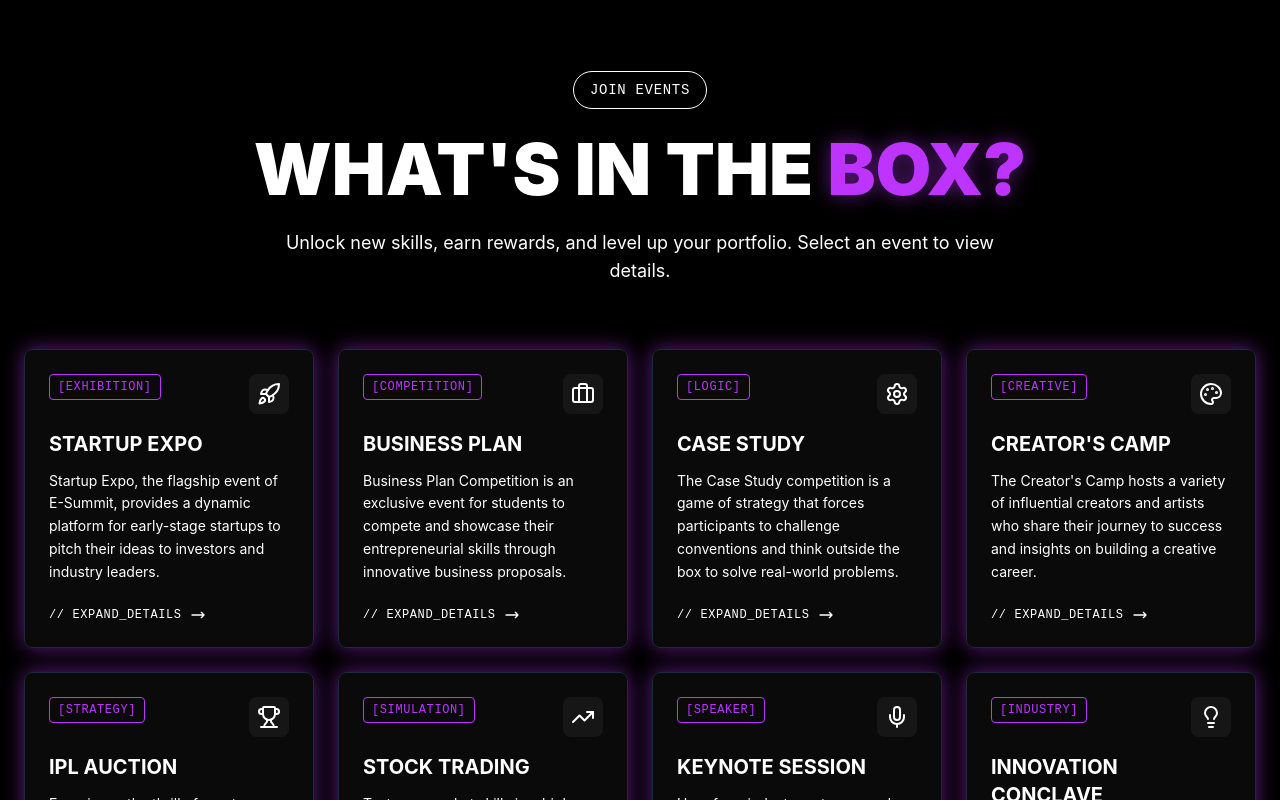
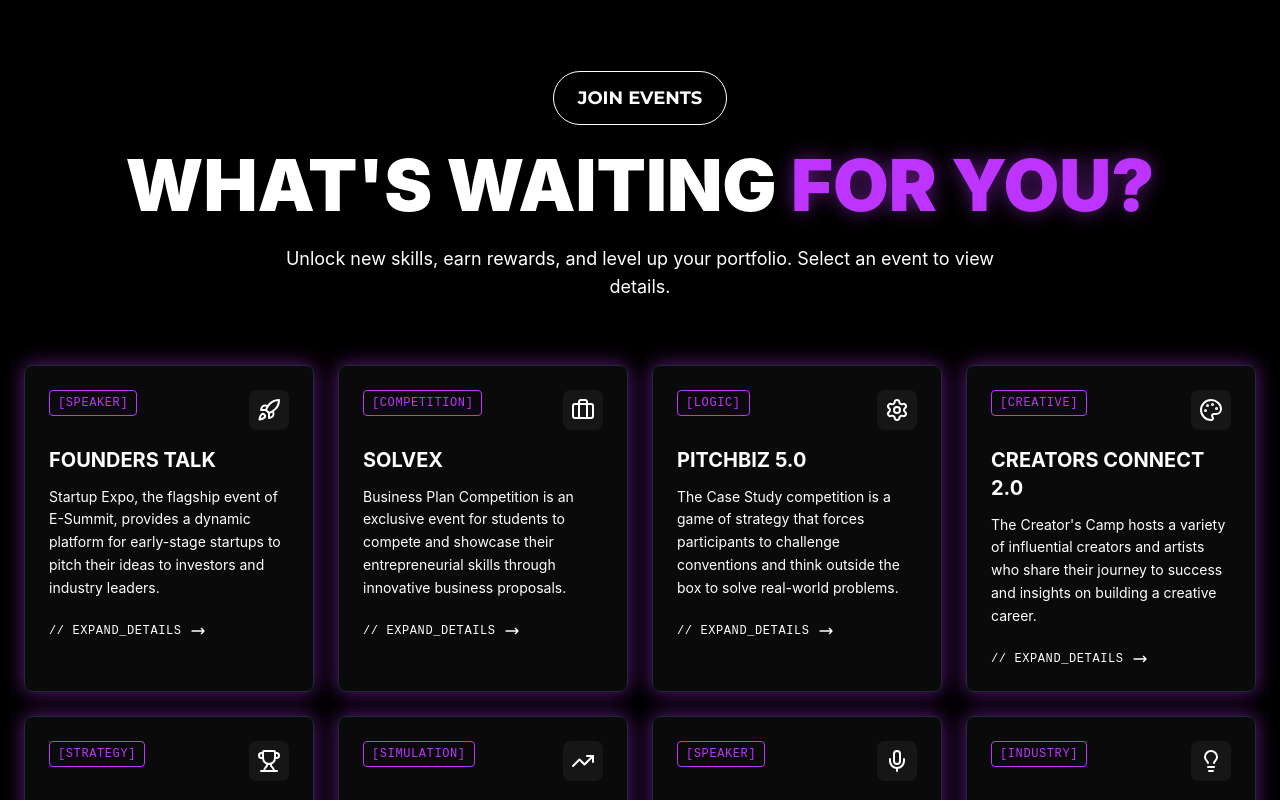
Before and after one commit to Ansh-mick27/AIIHFound_E_summit, a Next.js app: page / in a window 1280 px wide. Shown: the part 2040-2840 px from the top of the page. Built offline with nearby package versions, Linux system fonts and the light colour scheme.

Commit message:
Update EventsGrid content: rename events and styling

```diff
--- a/src/components/EventsGrid.tsx
+++ b/src/components/EventsGrid.tsx
@@ -6,44 +6,44 @@ import { Rocket, Briefcase, Settings, Palette, Trophy, TrendingUp, Mic, Lightbul
 export default function EventsGrid() {
     const events = [
         {
-            category: "EXHIBITION",
-            title: "STARTUP EXPO",
-            description: "Startup Expo, the flagship event of E-Summit, provides a dynamic platform for early-stage startups to pitch their ideas to investors and industry leaders.",
+            category: "SPEAKER",
+            title: "FOUNDERS TALK", // Renamed from STARTUP EXPO
+            description: "Startup Expo, the flagship event of E-Summit, provides a dynamic platform for early-stage startups to pitch their ideas to investors and industry leaders.", // Description might need update too? Keeping as is for now as user only asked to rename title.
             icon: Rocket
         },
         {
             category: "COMPETITION",
-            title: "BUSINESS PLAN",
+            title: "SOLVEX", // Renamed from BUSINESS PLAN
             description: "Business Plan Competition is an exclusive event for students to compete and showcase their entrepreneurial skills through innovative business proposals.",
             icon: Briefcase
         },
         {
             category: "LOGIC",
-            title: "CASE STUDY",
+            title: "PITCHBIZ 5.0", // Renamed from CASE STUDY
             description: "The Case Study competition is a game of strategy that forces participants to challenge conventions and think outside the box to solve real-world problems.",
             icon: Settings
         },
         {
             category: "CREATIVE",
-            title: "CREATOR'S CAMP",
+            title: "CREATORS CONNECT 2.0", // Renamed from CREATOR'S CAMP
             description: "The Creator's Camp hosts a variety of influential creators and artists who share their journey to success and insights on building a creative career.",
             icon: Palette
         },
         {
             category: "STRATEGY",
-            title: "IPL AUCTION",
+            title: "AMA", // Renamed from IPL AUCTION
             description: "Experience the thrill of sports business in our IPL Auction simulation where strategy meets excitement in building the perfect team within budget constraints.",
             icon: Trophy
         },
         {
             category: "SIMULATION",
-            title: "STOCK TRADING",
+            title: "MASTERCLASS", // Renamed from STOCK TRADING
             description: "Test your market skills in a high-stakes stock trading simulation where quick decisions and market analysis determine your success in the virtual market.",
             icon: TrendingUp
         },
         {
             category: "SPEAKER",
-            title: "KEYNOTE SESSION",
+            title: "SPEED MENTORING", // Renamed from KEYNOTE SESSION
             description: "Hear from industry veterans and successful entrepreneurs as they share their insights, experiences, and lessons learned on the path to innovation.",
             icon: Mic
         },
@@ -64,9 +64,14 @@ export default function EventsGrid() {
                         initial={{ opacity: 0, y: 20 }}
                         whileInView={{ opacity: 1, y: 0 }}
                         viewport={{ once: true }}
-                        className="inline-flex items-center gap-2 px-4 py-2 rounded-full border border-accent-secondary bg-accent-secondary/10 mb-6"
+                        className="inline-flex items-center gap-2 px-6 py-3 rounded-full border border-accent-secondary bg-accent-secondary/10 mb-6" // Increased padding for "a little" larger size perception
                     >
-                        <span className="text-sm uppercase font-mono-terminal text-accent-secondary">JOIN EVENTS</span>
+                        <span
+                            className="text-lg uppercase text-accent-secondary" // Increased text size from text-sm to text-lg
+                            style={{ fontFamily: 'var(--font-montserrat)', fontWeight: 600 }} // Added Montserrat font and bold weight
+                        >
+                            JOIN EVENTS
+                        </span>
                     </motion.div>
 
                     <motion.h2
@@ -76,7 +81,7 @@ export default function EventsGrid() {
                         transition={{ delay: 0.1 }}
                         className="text-5xl md:text-7xl font-black uppercase mb-6"
                     >
-                        WHAT'S IN THE <span className="text-glow-purple">BOX?</span>
+                        WHAT'S WAITING <span className="text-glow-purple">FOR YOU?</span> {/* Changed text */}
                     </motion.h2>
 
                     <motion.p
```
